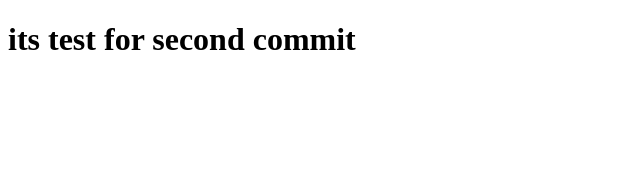
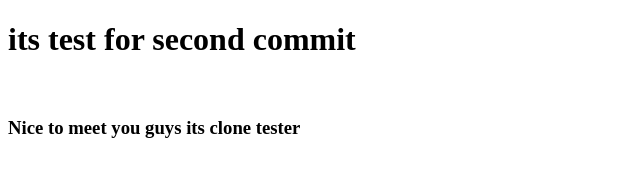
Before and after one commit to JonikStyleProd/test, a plain HTML site: page test.html in a window 1280 px wide. Shown: the whole page, without its empty margins (0-640 px from the left). Drawn offline with Linux system fonts and the light colour scheme.

Commit message:
Clone style test

```diff
--- a/test.html
+++ b/test.html
@@ -9,6 +9,8 @@
 <body>
     <div class="">
         <h1>its test for second commit</h1>
+        <br/>
+        <h3>Nice to meet you guys its clone tester</h3>
     </div>
 </body>
 </html>
```
